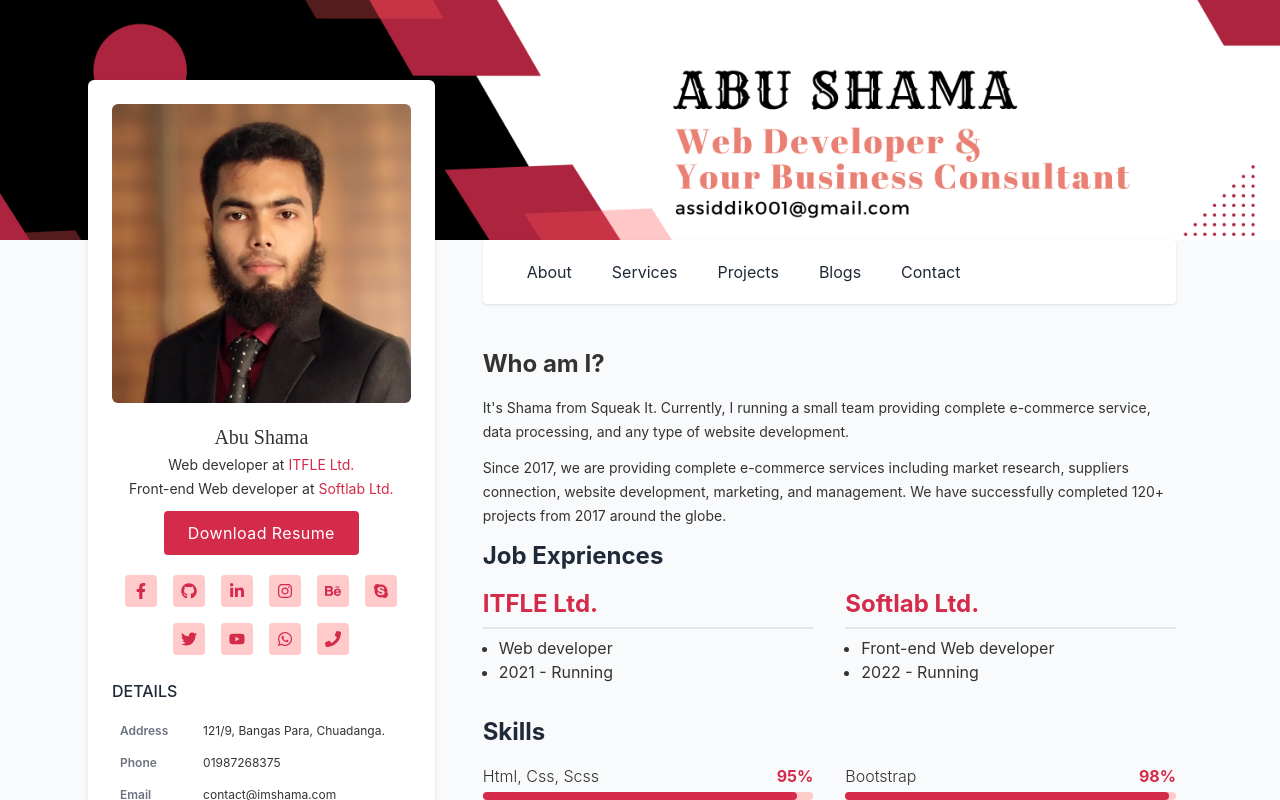
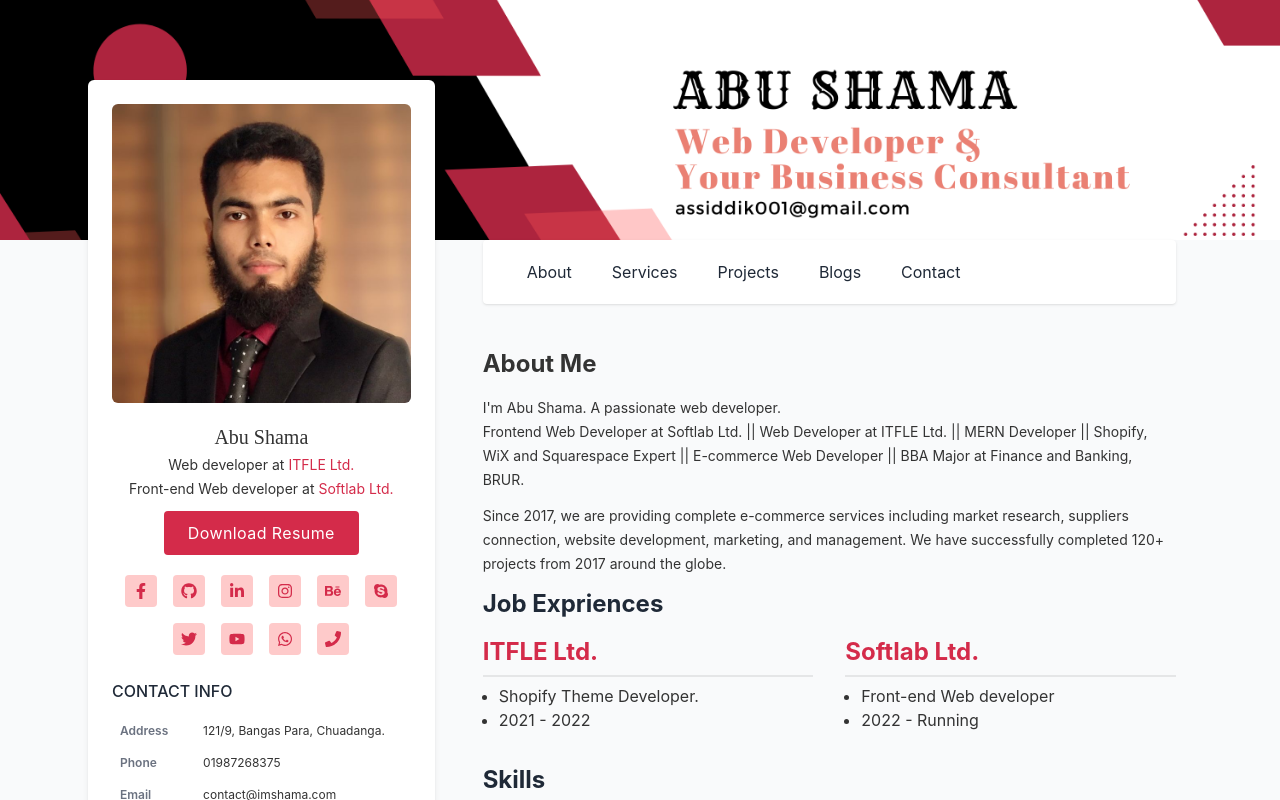
Before and after one commit to ASSiddik01/myPortfolio, a React (Create React App) app: page / in a window 1280 px wide. Shown: the top 800 px of the page. Built offline with nearby package versions, Linux system fonts and the light colour scheme.

Commit message:
some changes

```diff
--- a/src/components/pages/About/About.js
+++ b/src/components/pages/About/About.js
@@ -10,11 +10,12 @@ const About = () => {
       <div className="flex flex-wrap md:px-4">
         <div className="w-full">
           <div className="md:mx-4">
-            <h3 className="text-2xl text-natural font-bold mb-4">Who am I?</h3>
+            <h3 className="text-2xl text-natural font-bold mb-4">About Me</h3>
             <p className="text-sm text-natural leading-6 mb-3">
-              It's Shama from Squeak It. Currently, I running a small team
-              providing complete e-commerce service, data processing, and any
-              type of website development.
+              I'm Abu Shama. A passionate web developer. <br /> Frontend Web
+              Developer at Softlab Ltd. || Web Developer at ITFLE Ltd. || MERN
+              Developer || Shopify, WiX and Squarespace Expert || E-commerce Web
+              Developer || BBA Major at Finance and Banking, BRUR.
             </p>
             <p className="text-sm text-natural leading-6 mb-3">
               Since 2017, we are providing complete e-commerce services
--- a/src/components/pages/About/Education/Education.js
+++ b/src/components/pages/About/Education/Education.js
@@ -51,11 +51,11 @@ const Education = () => {
           <thead>
             <tr>
               <th className="bg-red-200">SL.</th>
-              <th className="bg-red-200">Exam Name</th>
+              <th className="bg-red-200">Name of Degree</th>
               <th className="bg-red-200">Institute</th>
               <th className="bg-red-200">Passing Year</th>
               <th className="bg-red-200">Grade</th>
-              <th className="bg-red-200">Group</th>
+              <th className="bg-red-200">Group/Department</th>
             </tr>
           </thead>
           <tbody>
--- a/src/components/pages/About/Exprience/Exprience.js
+++ b/src/components/pages/About/Exprience/Exprience.js
@@ -3,8 +3,8 @@ const expriences = [
   {
     _id: 1,
     institute: "ITFLE Ltd.",
-    year: "2021 - Running",
-    designation: "Web developer",
+    year: "2021 - 2022",
+    designation: "Shopify Theme Developer.",
   },
   {
     _id: 2,
--- a/src/components/pages/About/Skills/Skills.js
+++ b/src/components/pages/About/Skills/Skills.js
@@ -4,7 +4,7 @@ import SkillItem from "./SkillItem";
 const skillData = [
   {
     id: 1,
-    title: "Html, Css, Scss",
+    title: "HTML, CSS",
     percentage: "95%",
   },
   {
--- a/src/components/pages/Portfolio/PortfolioItem.js
+++ b/src/components/pages/Portfolio/PortfolioItem.js
@@ -28,7 +28,7 @@ const PortfolioItem = (props) => {
           </div>
         </div>
         <div className="flex justify-between">
-          <h3 className="text-lg font-bold text-gray-800 mb-2">{name}</h3>
+          <h3 className="text-lg font-bold  mb-2 text-primary">{name}</h3>
           <h5 className="text-sm">
             <span className="font-bold">Type:</span> {type}{" "}
           </h5>
--- a/src/components/sections/Sidebar.js
+++ b/src/components/sections/Sidebar.js
@@ -109,7 +109,7 @@ const Sidebar = () => {
       </div>
       <div className="text-start pt-4">
         <h3 className="text-md mb-2 uppercase font-medium text-gray-800">
-          Details
+          Contact Info
         </h3>
         <table className="text-xs my-3">
           <tbody>
```
